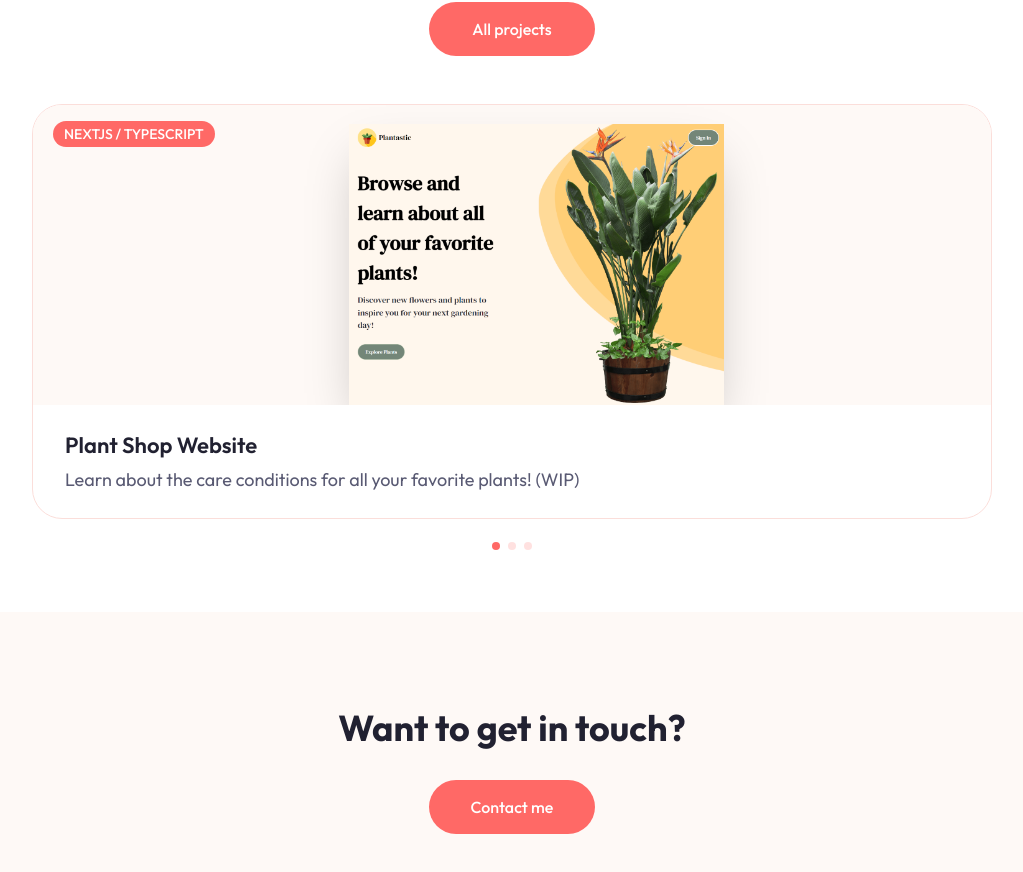
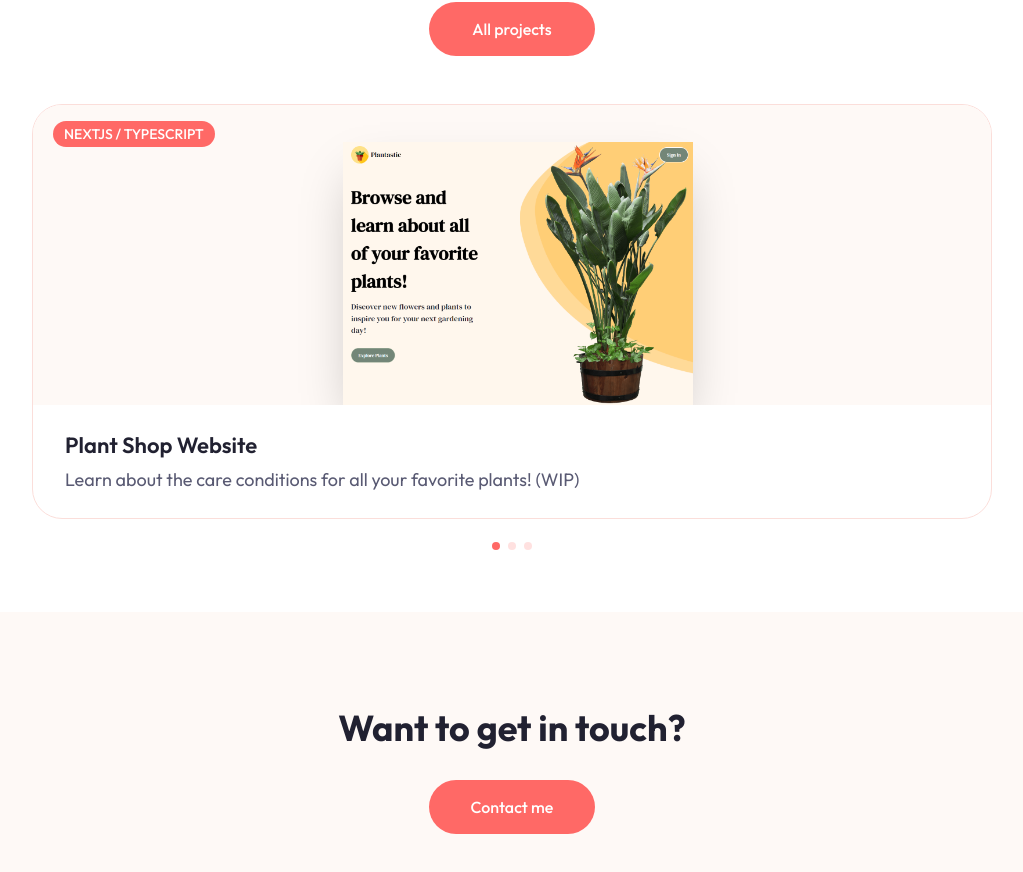
Before and after one commit to allisond756/Portfolio-Website-2.0, a Next.js app: page / in a window 1280 px wide. Shown: the part 2916-3788 px from the top of the page, without its empty margins (128-1151 px from the left). Built offline with nearby package versions, Linux system fonts and the light colour scheme.

Commit message:
styling changes

```diff
--- a/app/certifications/page.jsx
+++ b/app/certifications/page.jsx
@@ -9,7 +9,7 @@ const Certifications = () => {
         <h2 className="section-title mb-8 xl:mb-16 text-center mx-auto">My Certifications</h2>
           <div className="flex flex-col">
             <div className="flex flex-row">
-              <h4 className="h4 flex flex-row tex-primary hover:text-rose-200"><a href="https://www.credly.com/users/allison-daniel.711856f0" target="_blank">Coding Temple Bootcamp Certifications</a></h4>
+              <h4 className="h4 flex flex-row text-primary hover:text-rose-200"><a href="https://www.credly.com/users/allison-daniel.711856f0" target="_blank">Coding Temple Bootcamp Certifications</a></h4>
               <Link className="text-primary h-[23px] w-[23px] mt-1 pl-1" />
             </div>
               <div className="flex flex-row flex-wrap">
--- a/components/ProjectCard.jsx
+++ b/components/ProjectCard.jsx
@@ -14,10 +14,10 @@ const ProjectCard = ({project}) => {
           xl:bg-no-repeat overflow-hidden"
         >
           <Image
-            className="absolute sm:ml-12 bottom-0 shadow-2xl"
+            className="absolute sm:ml-12 bottom-0 shadow-2xl mr-9"
             src={project.image}
-            width={375}
-            height={80}
+            width={350}
+            height={250}
             alt=''
             priority
           />
```
